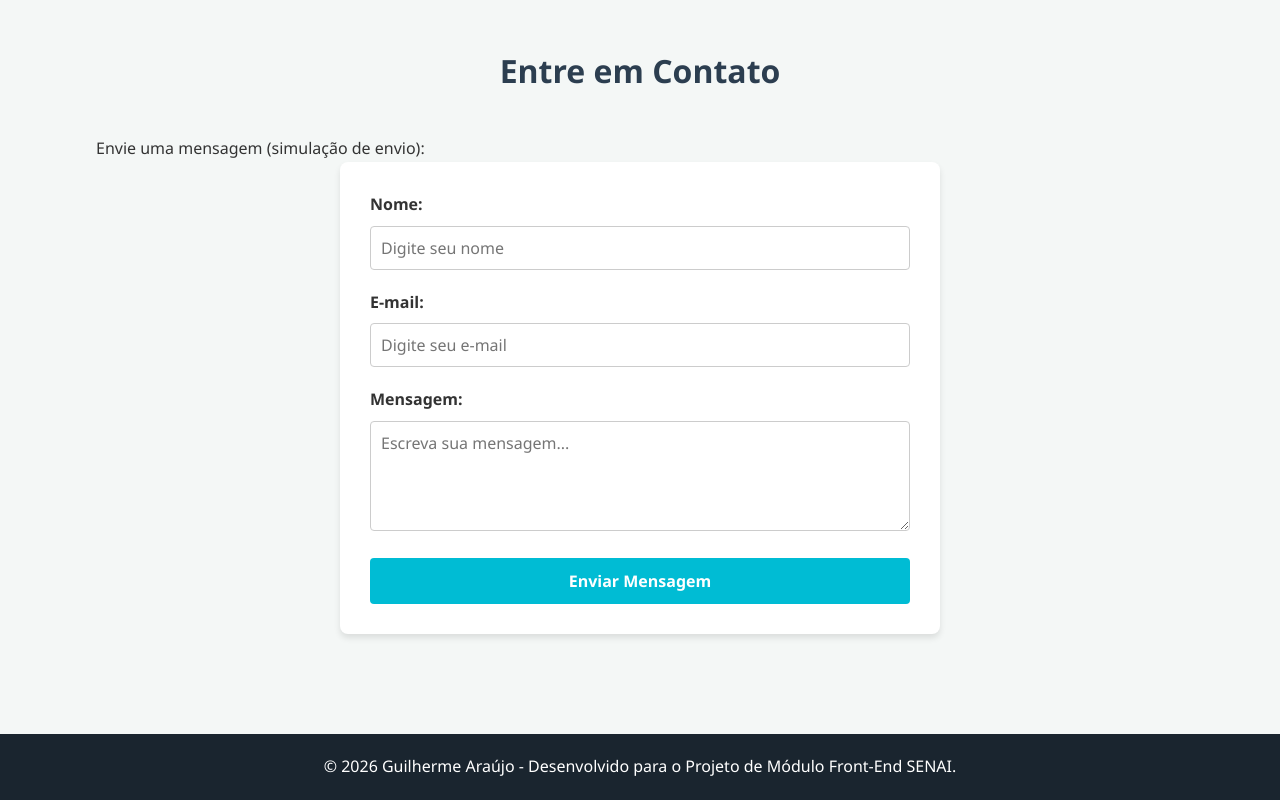
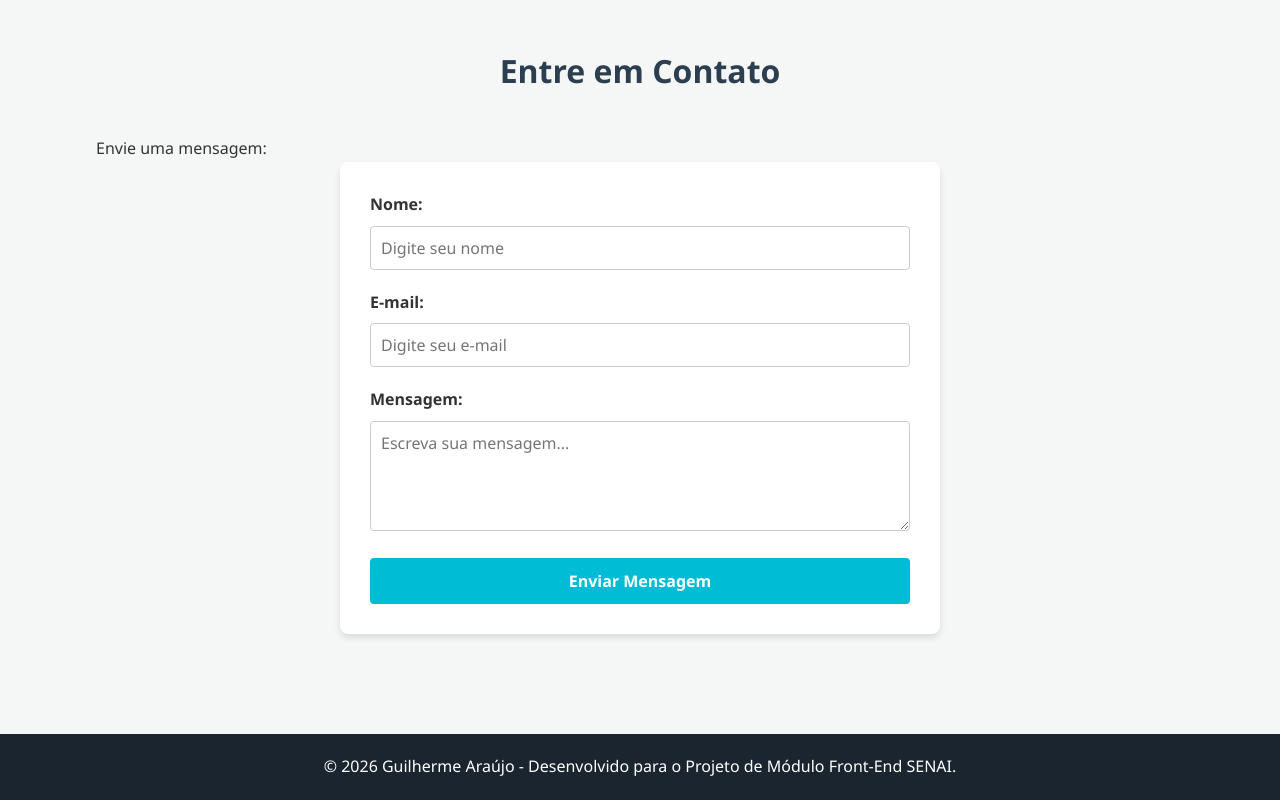
Before and after one commit to eng-guilhermearaujo/projeto1-frontEndEssencial, a plain HTML site: page index.html in a window 1280 px wide. Shown: the part 1006-1806 px from the top of the page. Drawn offline with Linux system fonts and the light colour scheme.

```diff
--- a/index.html
+++ b/index.html
@@ -60,7 +60,7 @@
     <section id="contato" class="secao">
         <div class="container">
             <h2>Entre em Contato</h2>
-            <p>Envie uma mensagem (simulação de envio):</p>
+            <p>Envie uma mensagem:</p>
 
             <form id="formContato" onsubmit="validarFormulario(event)">
                 <div class="form-group">
```
